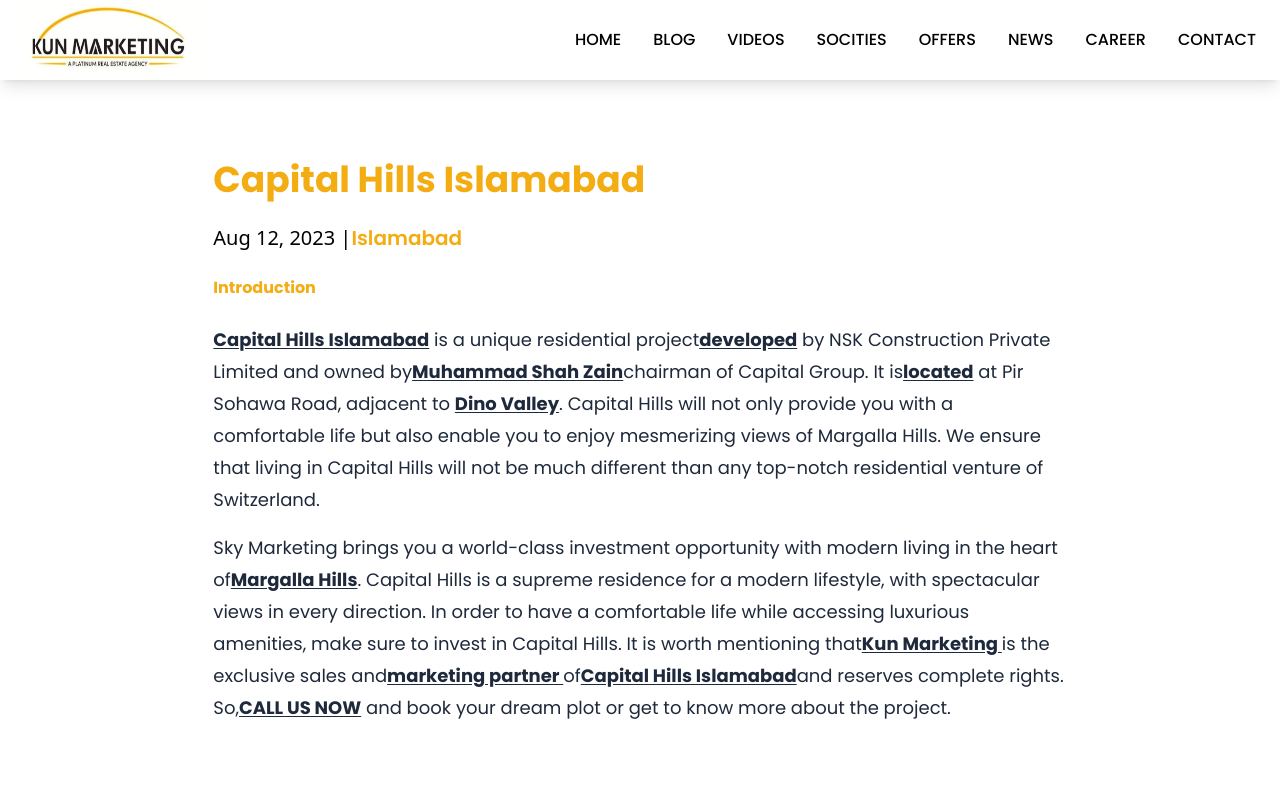
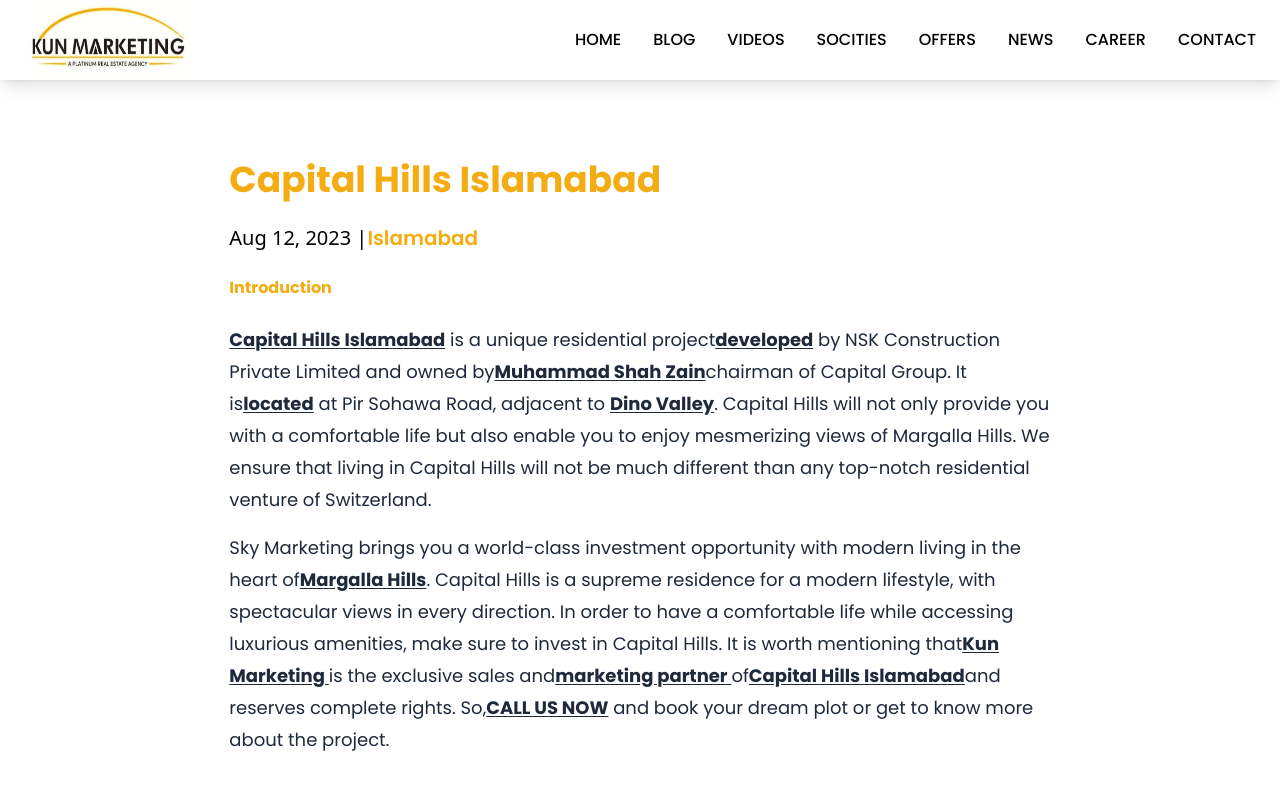
Before and after one commit to rehmancoder/Kun-Marketing-New, a Next.js app: page /article in a window 1280 px wide. Shown: the top 800 px of the page. Built offline with nearby package versions, Linux system fonts and the light colour scheme.

Commit message:
Update article.tsx

```diff
--- a/src/pages/article.tsx
+++ b/src/pages/article.tsx
@@ -12,7 +12,7 @@
 const Article: React.FC = () => {
   return (
     <Layout>
-      <div className="container mx-auto lg:w-2/3 mt-20">
+      <div className="container mx-auto lg:w-2/3 mt-20 px-4">
         <h1 className="font-Poppins text-4xl text-primary font-bold">
           Capital Hills Islamabad
         </h1>
```
